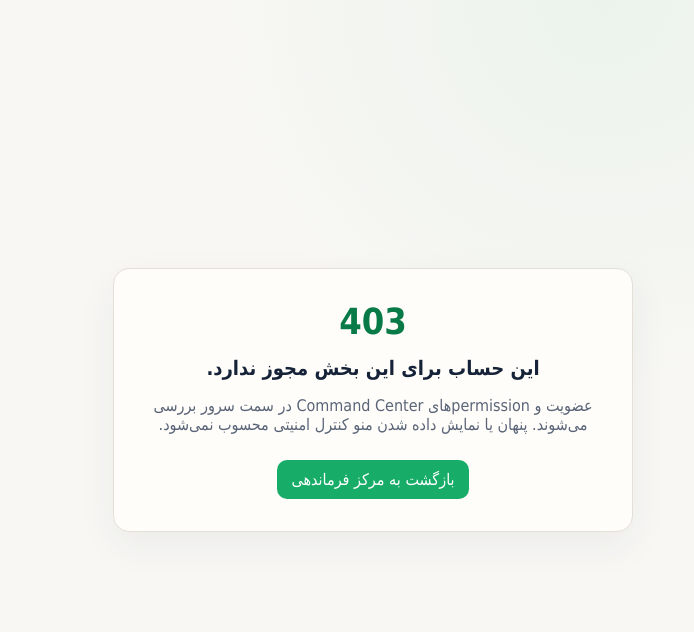
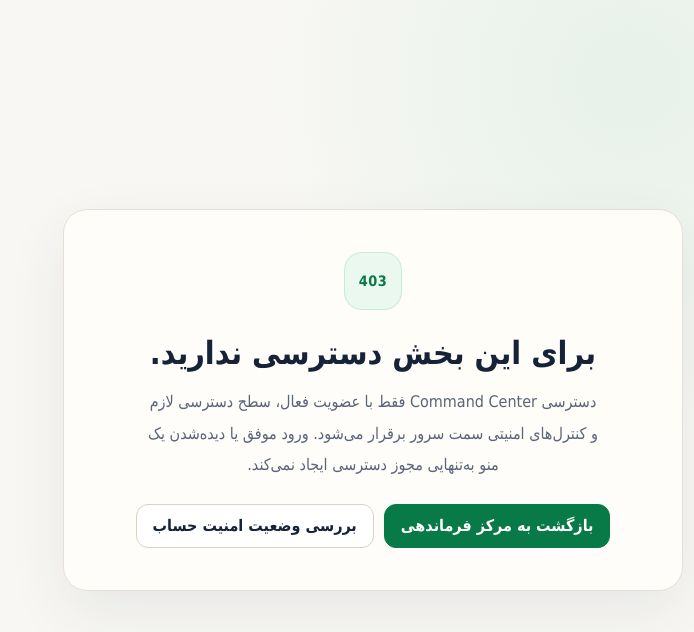
Before and after one commit to Hamrez95/lifemate-admin, a Next.js app: page /forbidden in a window 1280 px wide. Shown: the top 632 px of the page, without its empty margins (586-1280 px from the left). Built offline with nearby package versions, Linux system fonts and the light colour scheme.

Commit message:
feat(ui): polish forbidden access state

```diff
--- a/app/forbidden/page.tsx
+++ b/app/forbidden/page.tsx
@@ -1,17 +1,28 @@
 import Link from "next/link";
+
+import styles from "../standalone-state.module.css";
 
 export default function ForbiddenPage() {
   return (
-    <main className="standalone-state">
-      <div className="standalone-state__card">
-        <span aria-hidden="true">403</span>
-        <h1>این حساب برای این بخش مجوز ندارد.</h1>
+    <main className={styles.page}>
+      <section className={styles.card} aria-labelledby="forbidden-title">
+        <span className={styles.code} aria-hidden="true">
+          403
+        </span>
+        <h1 id="forbidden-title">برای این بخش دسترسی ندارید.</h1>
         <p>
-          عضویت و permissionهای Command Center در سمت سرور بررسی می‌شوند. پنهان یا نمایش داده شدن
-          منو کنترل امنیتی محسوب نمی‌شود.
+          دسترسی Command Center فقط با عضویت فعال، سطح دسترسی لازم و کنترل‌های امنیتی سمت سرور
+          برقرار می‌شود. ورود موفق یا دیده‌شدن یک منو به‌تنهایی مجوز دسترسی ایجاد نمی‌کند.
         </p>
-        <Link href="/">بازگشت به مرکز فرماندهی</Link>
-      </div>
+        <div className={styles.actions}>
+          <Link className={styles.primary} href="/">
+            بازگشت به مرکز فرماندهی
+          </Link>
+          <Link className={styles.secondary} href="/profile">
+            بررسی وضعیت امنیت حساب
+          </Link>
+        </div>
+      </section>
     </main>
   );
 }
```
